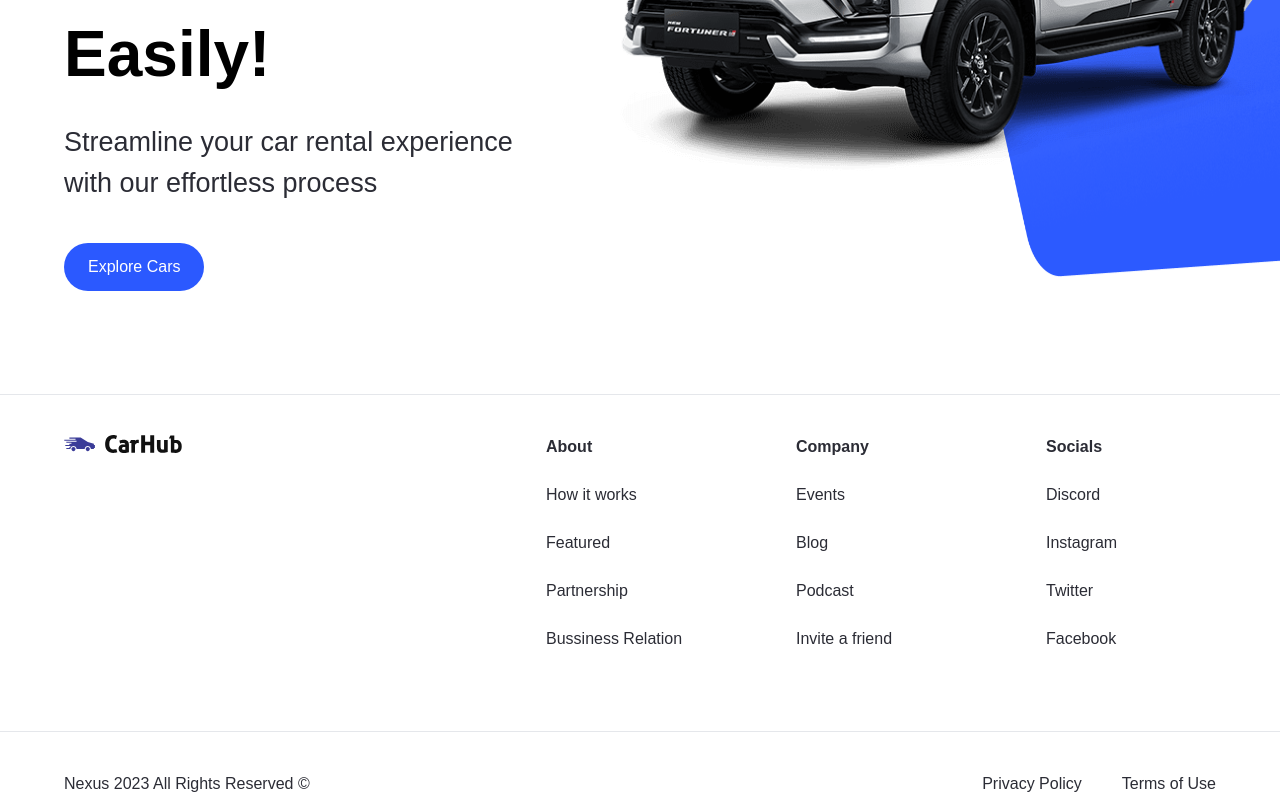
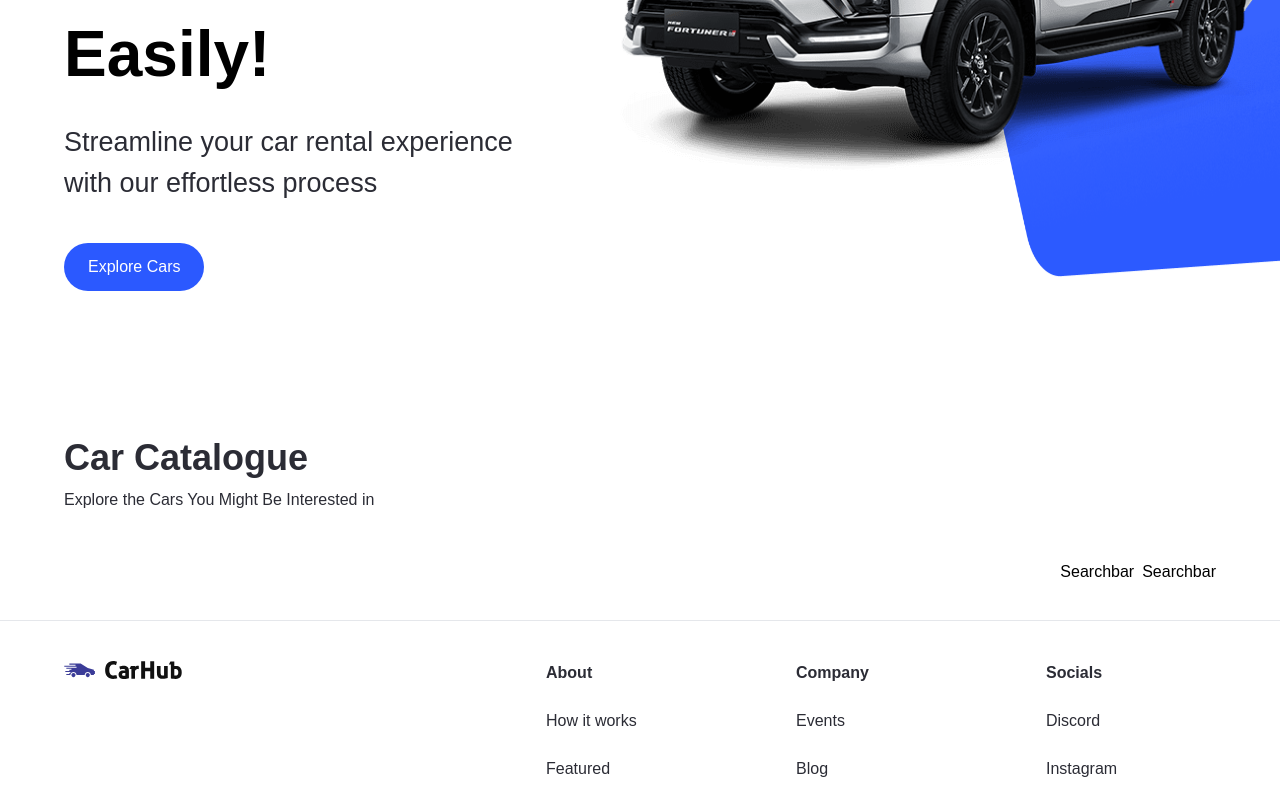
Before and after one commit to milladAyoubi/nexus, a Next.js app: page / in a window 1280 px wide. Shown: the part 426-1223 px from the top of the page. Built offline with nearby package versions, Linux system fonts and the light colour scheme.

Commit message:
Search Bar Update

```diff
--- a/app/page.tsx
+++ b/app/page.tsx
@@ -1,6 +1,6 @@
 "use client";
 import Image from 'next/image'
-import { Hero } from '@/components'
+import { CustomFilter, Hero, SearchBar } from '@/components'
 import AOS from 'aos';
 import 'aos/dist/aos.css';
 import { useEffect } from 'react';
@@ -18,6 +18,21 @@
   return (
     <main className="overflow-hidden">
       <Hero/>
+
+      <div className='mt-12 padding-x padding-y max-width' id="discover">
+        <div className='home__text-container'>
+          <h1 className='text-4xl font-extrabold'>Car Catalogue</h1>
+          <p>Explore the Cars You Might Be Interested in</p>
+
+        </div>
+        <div className='home__filters'>
+            <SearchBar/>
+            <div className='home__filter-container'>
+              <CustomFilter title="fuel"/>
+              <CustomFilter title="year"/>
+            </div>
+        </div>
+      </div>
     </main>
   )
 }
--- /dev/null
+++ b/components/CustomFilter.tsx
@@ -0,0 +1,11 @@
+import React from 'react'
+
+const CustomFilter = () => {
+  return (
+    <div>
+        Searchbar
+    </div>
+  )
+}
+
+export default CustomFilter
--- /dev/null
+++ b/components/SearchBar.tsx
@@ -0,0 +1,26 @@
+"use client";
+
+import React from 'react'
+import SearchManufacturer from './SearchManufacturer';
+import { useState } from 'react';
+
+
+const SearchBar = () => {
+
+    const [manu, setManu] = useState("");
+
+    const handleSearch = () => {
+
+    }
+
+
+  return (
+    <form action="" className='searchBar' onSubmit={handleSearch}>
+        <div className='searchbar__item'>
+            <SearchManufacturer manufacturer={manu} setManufacturer={setManu}/>
+        </div>
+    </form>
+  )
+}
+
+export default SearchBar
--- /dev/null
+++ b/components/SearchManufacturer.tsx
@@ -0,0 +1,16 @@
+import { SearchManufacturerProps } from '@/types'
+import React from 'react'
+import { Combobox, Transition } from '@headlessui/react'
+const SearchManufacturer = ({manufacturer, setManufacturer} : SearchManufacturerProps) => {
+  return (
+    <div className='search-maufacturer'>
+      <Combobox>
+        <div className='relative w-full'>
+
+        </div>
+      </Combobox>
+    </div>
+  )
+}
+
+export default SearchManufacturer
--- a/package.json
+++ b/package.json
@@ -9,6 +9,7 @@
     "lint": "next lint"
   },
   "dependencies": {
+    "@headlessui/react": "^1.7.15",
     "@types/aos": "^3.0.4",
     "@types/node": "20.2.6",
     "@types/react": "18.2.9",
--- a/types/index.ts
+++ b/types/index.ts
@@ -7,3 +7,8 @@
     MouseEventHandler<HTMLButtonElement>;
     btnType?: "button" | "submit";
 }
+
+export interface SearchManufacturerProps {
+    manufacturer: string;
+    setManufacturer: (manufacturer: string ) => void
+}
```
Also changed, not shown: components/index.ts (+7 -1 lines), 1 other file (tests, documents, lock files or other folders).
